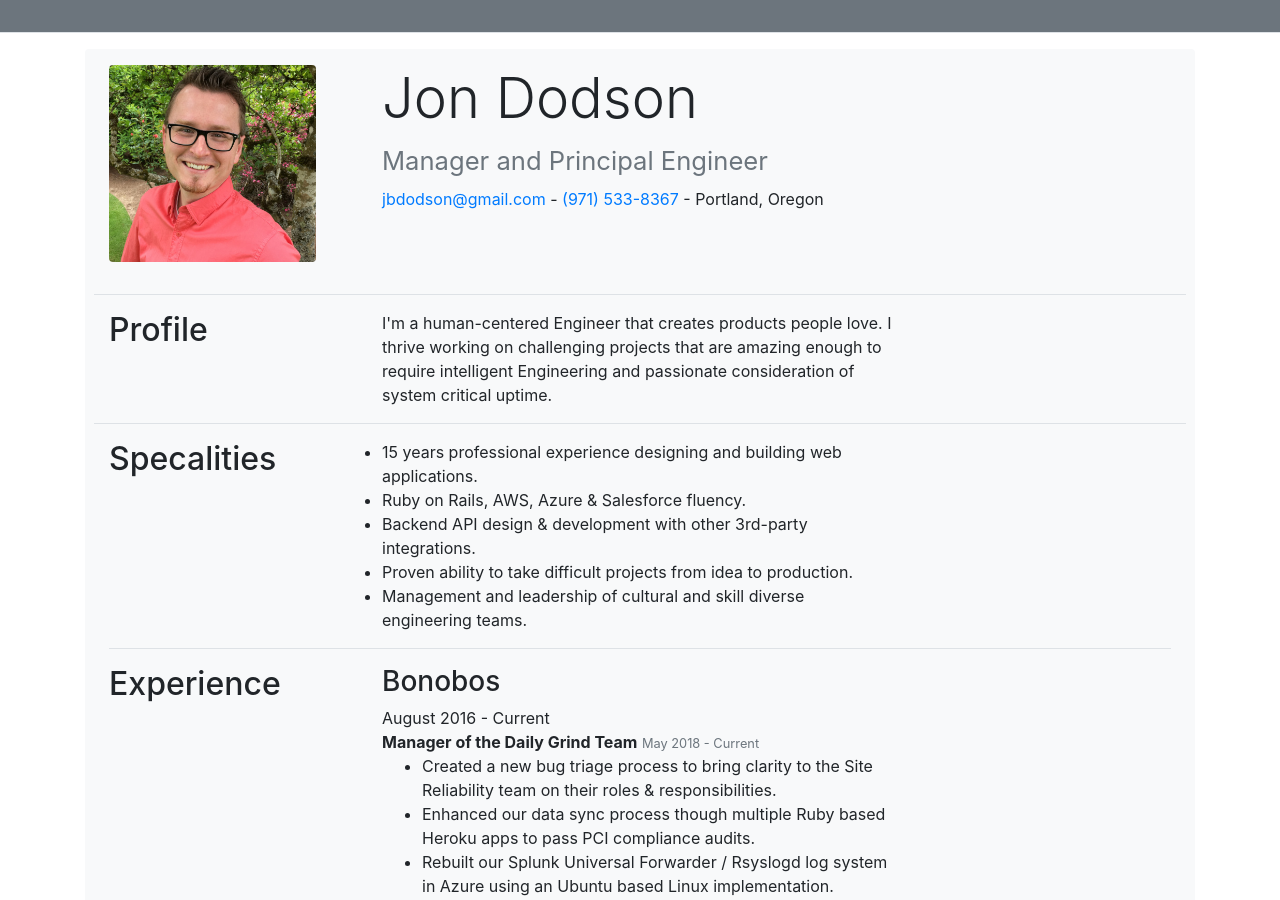
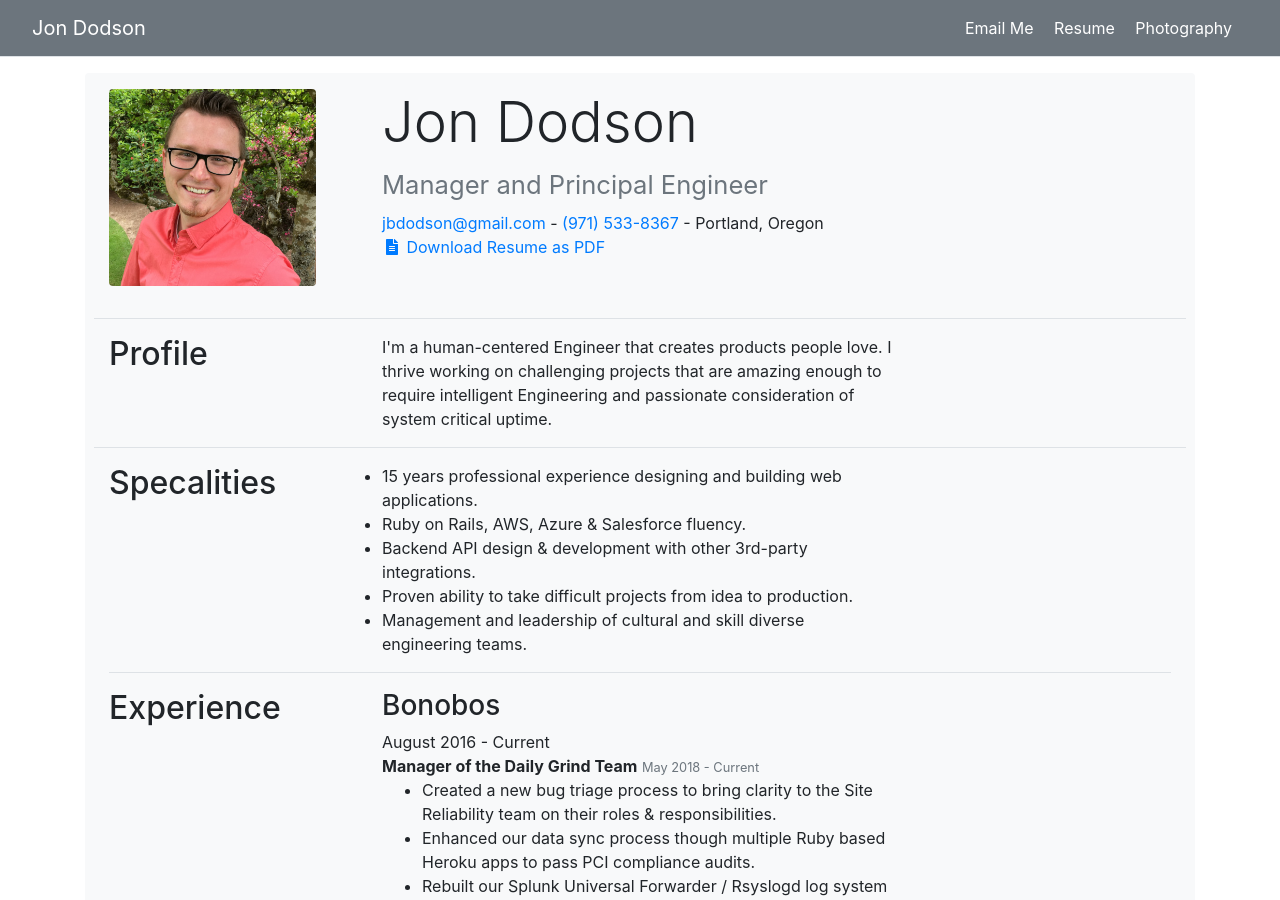
Before and after one commit to jdodson/jdodsonorg, a Jekyll site: the page docs/resume.html, which Jekyll copies as it is, in a window 1280 px wide and 900 px high. Built offline with Jekyll 4.4.1, drawn with Linux system fonts in a browser that asks for light colours; nearby versions of some CDN libraries; some of the changed text lies outside the part shown.

Commit message:
Removing the commented out sections

```diff
--- a/docs/resume.html
+++ b/docs/resume.html
@@ -21,12 +21,12 @@
   </head>
   <body>
     <div class="d-flex flex-column flex-md-row align-items-center p-3 px-md-4 mb-3 bg-secondary border-bottom box-shadow">
-      <!-- <h5 class="my-0 mr-md-auto font-weight-normal"><a class="p-2 text-white" href="index.html">Jon Dodson</a></h5>
+       <h5 class="my-0 mr-md-auto font-weight-normal"><a class="p-2 text-white" href="index.html">Jon Dodson</a></h5>
        <nav class="my-2 my-md-0 mr-md-3">
          <a class="p-2 text-white" href="mailto:jbdodson@gmail.com">Email Me</a>
          <a class="p-2 text-white" href="resume.html">Resume</a>
          <a class="p-2 text-white" href="http://imgur.com/a/I20s7" target="_blank">Photography</a>
-       </nav> -->
+       </nav>
     </div>
 
     <div class="container">
@@ -43,7 +43,7 @@
         <a href="mailto:jbdodson@gmail.com" target="_blank">jbdodson@gmail.com</a> - <a href="tel:(971) 533-8367">(971) 533-8367</a> - Portland, Oregon
       </div>
       <div>
-      <!--  <a href="images/jon_dodson_resume.pdf"><i class="fas fa-file-alt fa-fw"></i> Download Resume as PDF</a> -->
+        <a href="images/jon_dodson_resume.pdf"><i class="fas fa-file-alt fa-fw"></i> Download Resume as PDF</a>
       </div>
     </div>
   </div>
@@ -286,14 +286,14 @@
     <footer class="mt-3 pt-3 border-top bg-secondary">
       <div class="container">
        <div class="row">
-      <!--   <div class="col-sm-6 col-md-4">
+         <div class="col-sm-6 col-md-4">
            <h5 class="text-white">Social Links</h5>
            <ul class="list-unstyled text-small">
              <li><a class="text-white" href="http://twitter.com/jdodson" target="_blank"><i class="fab fa-twitter-square fa-fw"></i> Read my Tweets</a></li>
              <li><a class="text-white" href="http://github.com/jdodson" target="_blank"><i class="fab fa-github-square fa-fw"></i> Follow me on GitHub</a></li>
              <li><a class="text-white" href="http://linkedin.com/in/jonathandodson/" target="_blank"><i class="fab fa-linkedin fa-fw"></i> Connect with me on LinkedIn</a></li>
            </ul>
-         </div> -->
+         </div>
          <div class="col-sm-6 col-md-4">
            <h5 class="text-white">Contact</h5>
            <ul class="list-unstyled text-small">
--- a/resume.html
+++ b/resume.html
@@ -17,7 +17,7 @@
         <a href="mailto:{{ site.email }}" target="_blank">{{ site.email }}</a> - <a href="tel:{{site.phone}}">{{ site.phone }}</a> - Portland, Oregon
       </div>
       <div>
-      <!--  <a href="images/jon_dodson_resume.pdf"><i class="fas fa-file-alt fa-fw"></i> Download Resume as PDF</a> -->
+        <a href="images/jon_dodson_resume.pdf"><i class="fas fa-file-alt fa-fw"></i> Download Resume as PDF</a>
       </div>
     </div>
   </div>
```
Also changed, not shown: _layouts/default.html (+4 -4 lines), docs/404.html (+4 -4 lines), docs/index.html (+4 -4 lines).
